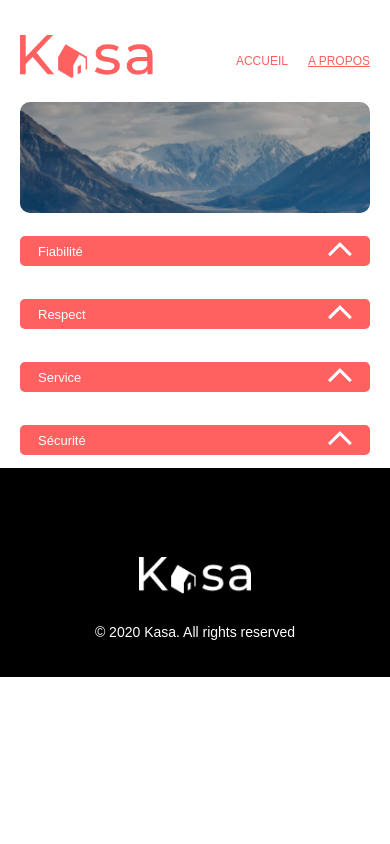
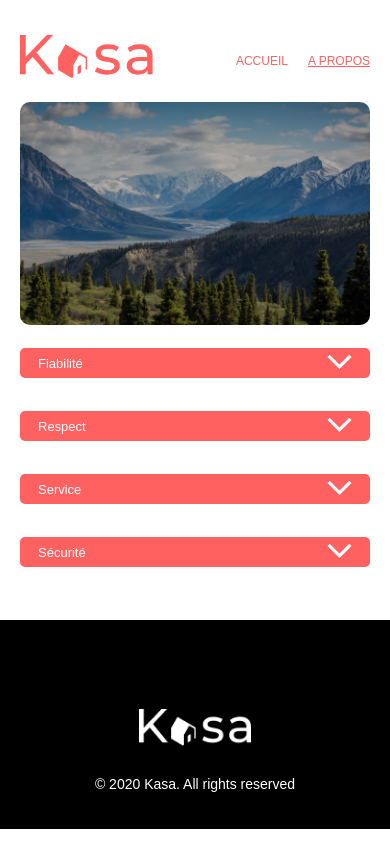
Before and after one commit to LawNoel/Kasa, a React (Create React App) app: page /about in a window 390 px wide. Built offline with nearby package versions, Linux system fonts and the light colour scheme.

Commit message:
supp prop img ajout bg img dans le css

```diff
--- a/src/components/Bannieres/Banniere.css
+++ b/src/components/Bannieres/Banniere.css
@@ -1,8 +1,19 @@
-.banniere {
+.banniere-home, .banniere-about {
   border-radius: 25px;
   height: 225px;
   margin: 49.37px 0 43px 0;
   position: relative;
+  background-size: cover;
+  background-repeat: no-repeat;
+}
+
+.banniere-home {
+  background-image: url("../../assets/IMG.png");
+}
+
+
+.banniere-about {
+  background-image: url("../../assets/kalen-emsley-Bkci_8qcdvQ-unsplash 2.png");
 }
 
 .banniere-img {
@@ -34,12 +45,21 @@
 
 @media screen and (min-width: 375px) and ( max-width: 767px) {
 
-  .banniere {
+  .banniere-home {
     border-radius: 10px;
     height: 111px;
     margin: 0;
     margin-bottom: 23px;
     position: relative;
+  }
+
+  .banniere-about {
+    border-radius: 10px;
+    height: 223px;
+    margin: 0;
+    margin-bottom: 23px;
+    position: relative;
+    background-image: url("../../assets/About-Image-Mobile.png");
   }
 
   .banniere-img {
@@ -50,14 +70,7 @@
   }
 
   .banniere-sombre {
-    background-color: #000000;
     border-radius: 10px;
-    height: 100%;
-    left: 0;
-    opacity: 0.3;
-    position: absolute;
-    top: 0;
-    width: 100%;
   }
 
   .banniere-txt {
--- a/src/components/Bannieres/Banniere.jsx
+++ b/src/components/Bannieres/Banniere.jsx
@@ -1,10 +1,10 @@
 import React from "react";
 import "./Banniere.css";
 
-function Banniere({ image, texte }) {
+function Banniere({ texte, home }) {
   return (
-    <div className="banniere">
-      <img className="banniere-img" src={image} alt="Bannière" />
+    <div className={home ? "banniere-home" : "banniere-about"}>
+      {/* <img className="banniere-img" src={image} alt="Bannière" /> */}
       <div className="banniere-sombre"></div>
       <span className="banniere-txt">{texte}</span>
     </div>
--- a/src/components/Carrousel/Carrousel.jsx
+++ b/src/components/Carrousel/Carrousel.jsx
@@ -31,6 +31,7 @@ const Carrousel = ({ images }) => {
             src={ArrowLeft}
             alt="précédent"
             onClick={prev}
+            style={{ display: images.length === 1 ? "none" : "block" }}
           />
         </div>
 
@@ -40,6 +41,7 @@ const Carrousel = ({ images }) => {
             src={ArrowRight}
             alt="précédent"
             onClick={next}
+            style={{ display: images.length === 1 ? "none" : "block" }}
           />
         </div>
       </div>
--- a/src/components/Dropdown/Dropdown.jsx
+++ b/src/components/Dropdown/Dropdown.jsx
@@ -19,7 +19,7 @@ const Dropdown = ({ titre, description }) => {
         >
           <img
             className="arrow"
-            src={open ? ArrowDown : ArrowUp}
+            src={open ? ArrowUp : ArrowDown}
             alt="afficher la description"
           />
         </div>
--- a/src/components/Footer/Footer.css
+++ b/src/components/Footer/Footer.css
@@ -34,6 +34,6 @@
     justify-content: center;
     flex-direction: column;
     height: 209px;
-    margin: -20px;
+    margin: 20px -20px -20px -20px;
   }
 }
--- a/src/components/Header/Nav.css
+++ b/src/components/Header/Nav.css
@@ -18,6 +18,7 @@ justify-content: space-between;
 ul {
     display: flex;
     list-style-type: none;
+    padding-left: 0;
 }
 
 .nav .nav-link {
--- a/src/pages/Home.jsx
+++ b/src/pages/Home.jsx
@@ -12,7 +12,11 @@ const Home = () => {
   return (
     <div>
       <Nav />
-      <Banniere image={imageAccueil} texte="Chez vous, partout et ailleurs" />
+      <Banniere
+        home={true}
+        image={imageAccueil}
+        texte="Chez vous, partout et ailleurs"
+      />
       <div className="liste-logements">
         {listLogement.map((logements, id) => {
           return (
```
Also changed, not shown: src/assets/About-Image-Mobile.png (added).
